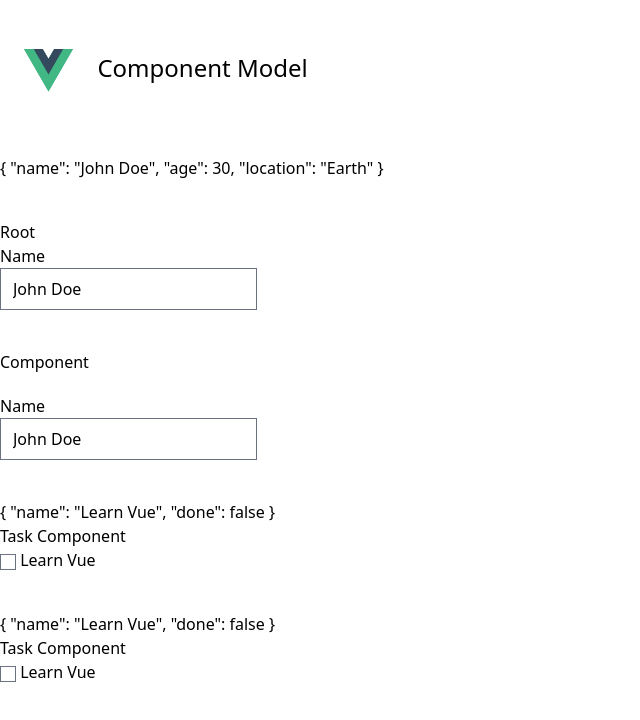
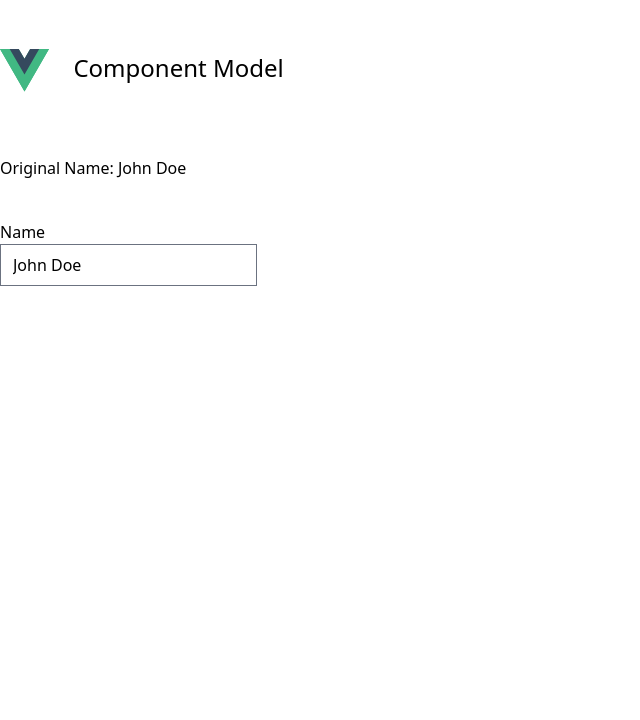
Before and after one commit to LearnWithHasinHayder/component-v-model, a Vue app: page / in a window 1280 px wide. Shown: the top 720 px of the page, without its empty margins (0-640 px from the left). Built offline with nearby package versions, Linux system fonts and the light colour scheme.

Commit message:
Episode 01

```diff
--- a/src/App.vue
+++ b/src/App.vue
@@ -1,23 +1,8 @@
 <script setup>
 import { ref, reactive } from 'vue'
-import TextComponent from './components/TextComponent.vue';
-import Task from './components/Task.vue';
-import TaskModel from './components/TaskModel.vue';
 
 const name = ref('John Doe')
 
-const person = reactive(
-  {
-    name: 'John Doe',
-    age: 30,
-    location: 'Earth'
-  }
-)
-
-const task = ref({
-  name: 'Learn Vue',
-  done: false
-})
 </script>
 
 <template>
@@ -28,32 +13,14 @@ const task = ref({
     </div>
 
     <div class="mt-10">
-      {{ person }}
+      Original Name: {{ name }}
     </div>
 
     <div class="mt-10">
-      <h1>Root</h1>
       <label>Name</label>
       <p>
         <input type="text" v-model="name" />
       </p>
-    </div>
-
-    <div class="mt-10">
-      <h1>Component</h1>
-      <TextComponent label="Name" :person="person" />
-    </div>
-
-    <div class="mt-10">
-      {{ task }}
-      <h1>Task Component</h1>
-      <Task :task="task" />
-    </div>
-
-    <div class="mt-10">
-      {{ task }}
-      <h1>Task Component</h1>
-      <TaskModel v-model="task.done" :name="task.name" />
     </div>
   </div>
 </template>
@@ -62,6 +29,7 @@ const task = ref({
 .logo {
   height: 6em;
   padding: 1.5em;
+  padding-left:0;
   will-change: filter;
   transition: filter 300ms;
 }
--- a/src/components/Task.vue
+++ /dev/null
@@ -1,15 +0,0 @@
-<script setup>
- const props = defineProps([
-     'task'
- ])
-
-</script>
-
-<template>
-<input type="checkbox" v-model="task.done">
-{{ task.name }}
-</template>
-
-<style scoped>
-
-</style>
--- a/src/components/TaskModel.vue
+++ /dev/null
@@ -1,19 +0,0 @@
-<script setup>
- const props = defineProps({
-      name:String,
-      modelValue:Boolean
-
- })
-
- defineEmits(['update:modelValue'])
-
-</script>
-
-<template>
-<input type="checkbox" :checked="modelValue" @input="$emit('update:modelValue', !modelValue)">
-{{ name }}
-</template>
-
-<style scoped>
-
-</style>
--- a/src/components/TextComponent.vue
+++ /dev/null
@@ -1,20 +0,0 @@
-<script setup>
-const props = defineProps([
-    'label','name','person'
-])
-// const emit = defineEmits(['update:modelValue'])
-</script>
-
-<template>
-<div class="my-5">
-    <label>{{ label }}</label>
-    <p>
-        <!-- <input type="text" :value="modelValue" @input="$emit('update:modelValue', $event.target.value)" /> -->
-        <input type="text" v-model="person.name" />
-    </p>
-</div>
-</template>
-
-<style scoped>
-
-</style>
```
